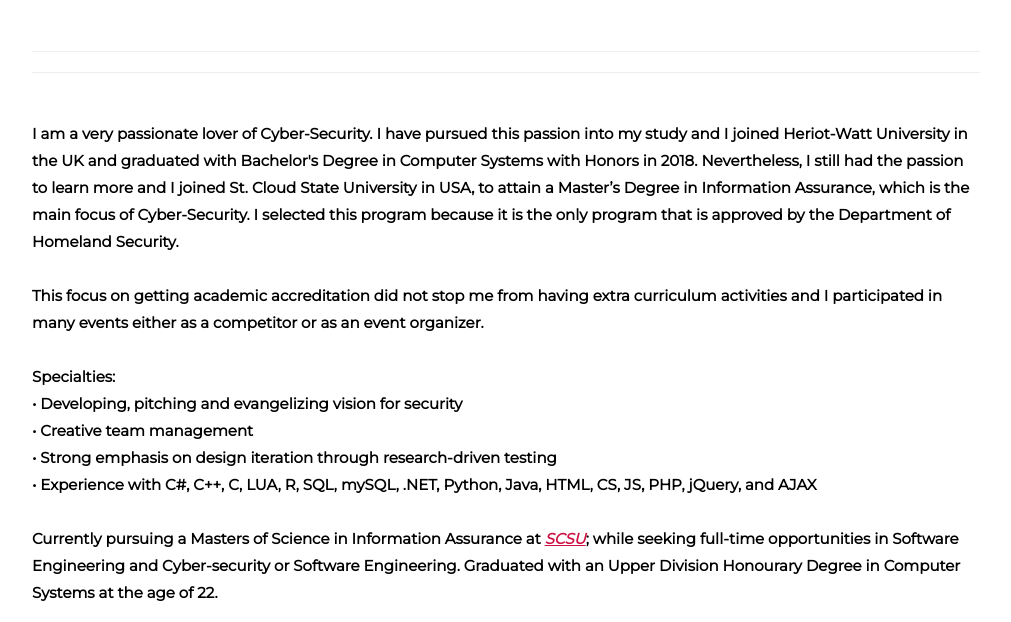
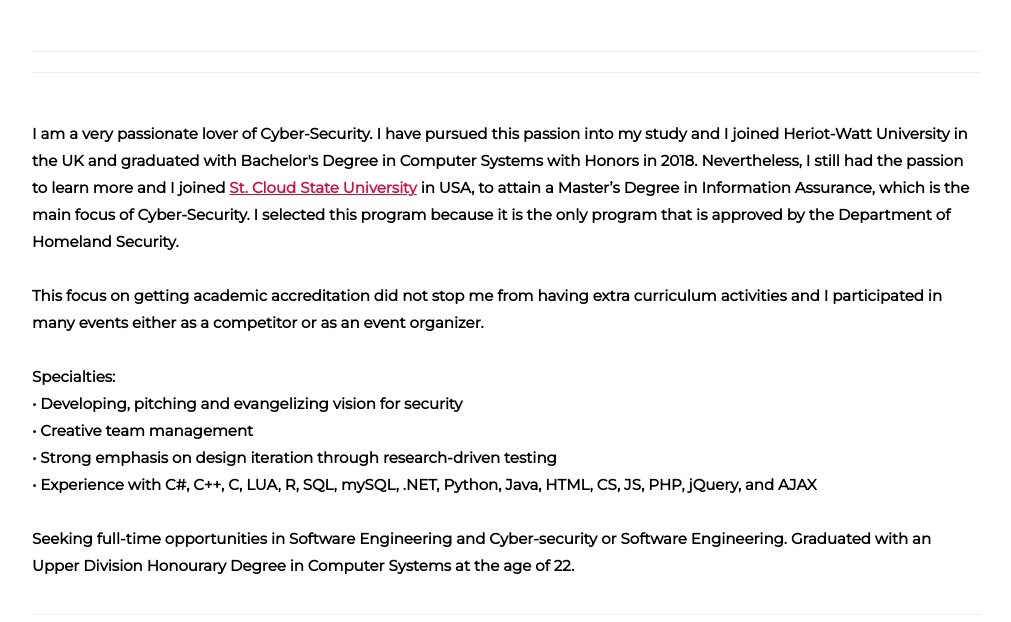
Before and after one commit to abdelwahabportfolio/abdelwahabportfolio.github.io, a plain HTML site: page index.html in a window 1280 px wide. Shown: the part 5010-5632 px from the top of the page, without its empty margins (134-1145 px from the left). Drawn offline with nearby package versions, Linux system fonts and the light colour scheme; files that its build step writes are made by us from their sources.

Commit message:
Update index.html

```diff
--- a/index.html
+++ b/index.html
@@ -348,7 +348,7 @@ body, html {
     <hr />
     <hr />
     <br />
-  <b>I am a very passionate lover of Cyber-Security. I have pursued this passion into my study and I joined Heriot-Watt University in the UK and graduated with Bachelor's Degree in Computer Systems with Honors in 2018. Nevertheless, I still had the passion to learn more and I joined St. Cloud State University in USA, to attain a Master’s Degree in Information Assurance, which is the main focus of Cyber-Security. I selected this program because it is the only program that is approved by the Department of Homeland Security.</b> <br /><br />
+  <b>I am a very passionate lover of Cyber-Security. I have pursued this passion into my study and I joined Heriot-Watt University in the UK and graduated with Bachelor's Degree in Computer Systems with Honors in 2018. Nevertheless, I still had the passion to learn more and I joined <a href="https://www.stcloudstate.edu/" title="St. Cloud State University" target="_blank" style="color: #CD1041" class="w3-hover-text-blue">St. Cloud State University</a> in USA, to attain a Master’s Degree in Information Assurance, which is the main focus of Cyber-Security. I selected this program because it is the only program that is approved by the Department of Homeland Security.</b> <br /><br />
 
   <b>This focus on getting academic accreditation did not stop me from having extra curriculum activities and I participated in many events either as a competitor or as an event organizer.</b> <br /><br />
 
@@ -359,7 +359,7 @@ body, html {
 • Experience with C#, C++, C, LUA, R, SQL, mySQL, .NET, Python, Java, HTML, CS, JS, PHP, jQuery, and AJAX</b><br /><br />
 
 
-  <b>Currently pursuing a Masters of Science in Information Assurance at <i><a href="https://www.stcloudstate.edu/" title="St. Cloud State University" target="_blank" style="color: #CD1041" class="w3-hover-text-blue">SCSU</a></i>; while seeking full-time opportunities in Software Engineering and Cyber-security or Software Engineering. Graduated with an Upper Division Honourary Degree in Computer Systems at the age of 22.</b></p>
+  <b>Seeking full-time opportunities in Software Engineering and Cyber-security or Software Engineering. Graduated with an Upper Division Honourary Degree in Computer Systems at the age of 22.</b></p>
     <div class="w3-row">
       <div class="w3-col m6 w3-center w3-padding-large">
         <h4><p><b><i class="fa fa-book w3-margin-right w3-center"></i>Education and Achievements</b></p></h4><br>
```
